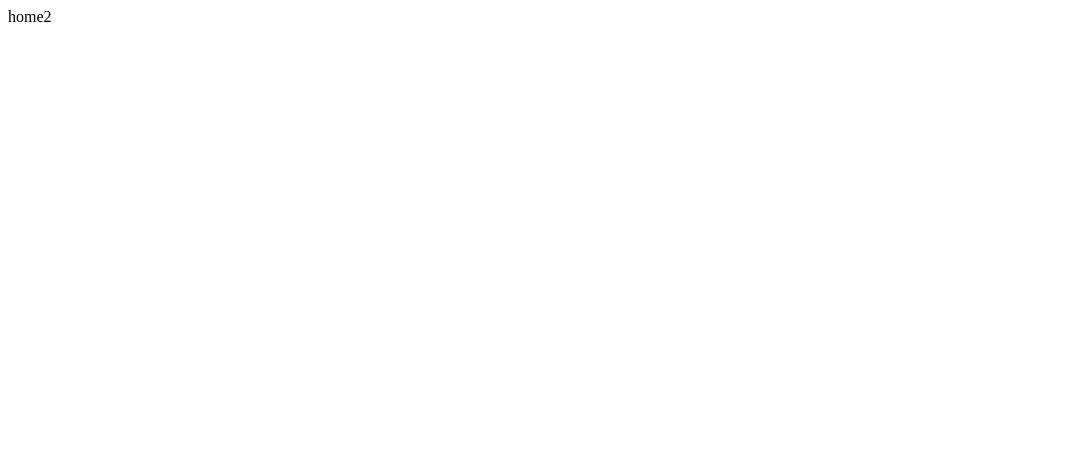
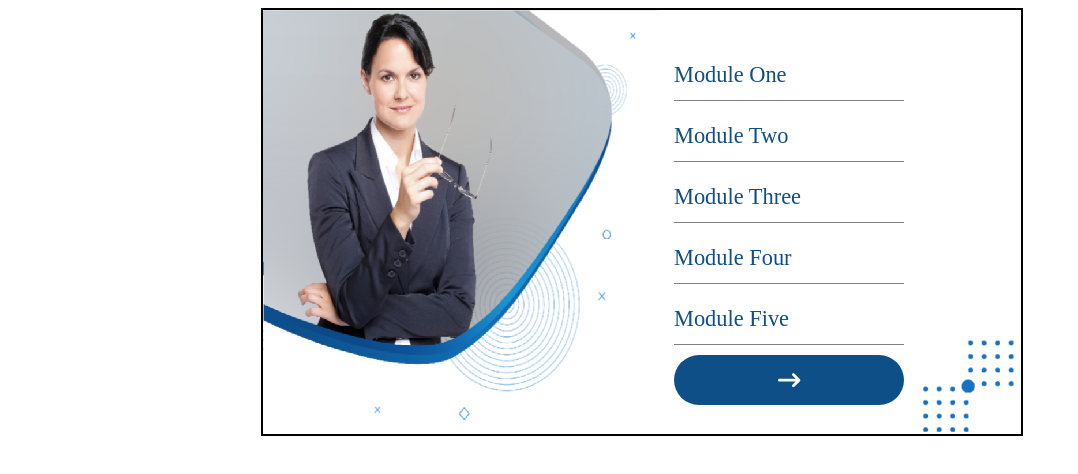
Before and after one commit to anand6840/VE3_Assignment, a React (Create React App) app in the folder ve3-assignment/: page /options in a window 1280 px wide. Shown: the top 474 px of the page, without its empty margins (0-1078 px from the left). Built offline with nearby package versions, Linux system fonts and the light colour scheme.

Commit message:
Options Page Done

```diff
--- a/ve3-assignment/package.json
+++ b/ve3-assignment/package.json
@@ -3,6 +3,9 @@
   "version": "0.1.0",
   "private": true,
   "dependencies": {
+    "@fortawesome/fontawesome-svg-core": "^6.4.0",
+    "@fortawesome/free-solid-svg-icons": "^6.4.0",
+    "@fortawesome/react-fontawesome": "^0.2.0",
     "@testing-library/jest-dom": "^5.16.5",
     "@testing-library/react": "^13.4.0",
     "@testing-library/user-event": "^13.5.0",
--- a/ve3-assignment/src/Home/Home1.jsx
+++ b/ve3-assignment/src/Home/Home1.jsx
@@ -1,14 +1,27 @@
 import React from 'react'
 import BgImg from './background-image-2.png';
-import women from './img-1.png';
 import './home.css'
+import { Link } from 'react-router-dom';
+import { FontAwesomeIcon } from '@fortawesome/react-fontawesome';
+import { faArrowRightLong } from '@fortawesome/free-solid-svg-icons';
 
 
 export const Home1 = () => {
   return (
     <div className='home1-main'>
-      <img src={BgImg} alt="BgImg" />;
-      <img className='women' src={women} alt="women" />;
+      <img className='BgImg' src={BgImg} alt="BgImg" />
+      <div className='home-data'>
+      <h1>Fusce sem magna pharetra cursus</h1>
+				<p>
+					Lorem ipsum dolor sit, amet consectetur adipisicing elit. Quia reprehenderit ullam, eveniet laborum aliquam aspernatur eius reiciendis a magni pariatur dolore eaque ducimus temporibus dolorem, quam eos assumenda, natus inventore sed labore odio quae quod repellat ipsam. Quidem.
+				</p>
+        <Link className="home-enter-link" to={'/options'}>
+					<div>
+						Enter
+						<FontAwesomeIcon icon={faArrowRightLong} />
+					</div>
+				</Link>
+      </div>
     </div>
   )
 }
--- a/ve3-assignment/src/Home/Home2.jsx
+++ b/ve3-assignment/src/Home/Home2.jsx
@@ -1,7 +1,53 @@
 import React from 'react'
+import BgImg from './background-image-2.png';
+import './home.css'
+import { Link } from 'react-router-dom';
+import { FontAwesomeIcon } from '@fortawesome/react-fontawesome';
+import { faArrowRightLong } from '@fortawesome/free-solid-svg-icons';
 
 export const Home2 = () => {
   return (
-    <div>home2</div>
+    <div className='home1-main'>
+      <img className='BgImg' src={BgImg} alt="BgImg" />
+      <div className='home-data'>
+      <Link style={{textDecoration: 'none'}} className="Module-enter-link" to={'/module1'}>
+					<div>
+						Module One
+
+					</div>
+				</Link>
+        <Link style={{textDecoration: 'none'}} className="Module-enter-link" to={'/module2'}>
+					<div>
+          Module Two
+
+					</div>
+				</Link>
+        <Link style={{textDecoration: 'none'}} className="Module-enter-link" to={'/module3'}>
+					<div>
+          Module Three
+
+					</div>
+				</Link>
+        <Link style={{textDecoration: 'none'}} className="Module-enter-link" to={'/module4'}>
+					<div>
+          Module Four
+
+					</div>
+				</Link>
+        <Link style={{textDecoration: 'none'}} className="Module-enter-link" to={'/module5'}>
+					<div>
+          Module Five
+
+					</div>
+				</Link>
+
+        <Link style={{textDecoration: 'none'}} className="home-enter-link" to={'/options'}>
+					<div>
+
+						<FontAwesomeIcon icon={faArrowRightLong} />
+					</div>
+				</Link>
+      </div>
+    </div>
   )
 }
--- a/ve3-assignment/src/Home/home.css
+++ b/ve3-assignment/src/Home/home.css
@@ -1,9 +1,65 @@
-.women{
-    height: 37%;
-    width: 37%;
-    margin-top: -90%;
+
+.BgImg{
+    height: 50%;
+    width: 100%;
+    border: 2px solid black;
 
 }
 .home1-main{
-    border: 1px solid red;
+    /* border: 1px solid red; */
+    width: 60%;
+    justify-content: center;
+    margin: auto;
+    align-items: center;
 }
+.home-data {
+	width: 20%;
+	position: absolute;
+	right: 350px;
+	top: 50px;
+	z-index: 1;
+	color: #0d4f86;
+	line-height: 2em;
+}
+.home-data p {
+	color: #0d4f86;
+}
+.home-enter-link > div,
+.p2-enter {
+    text-decoration: none;
+	width: 90%;
+	height: 50px;
+	background-color: #0d4f86;
+	border-radius: 30px;
+	border: none;
+	color: white;
+	font-size: 1.4em;
+	display: flex;
+	flex-direction: row;
+	justify-content: space-around;
+	flex-wrap: nowrap;
+	align-items: center;
+	font-weight: 100;
+	cursor: pointer;
+}
+.Module-enter-link > div,
+.p2-enter {
+	width: 90%;
+	height: 50px;
+	/* background-color: #0d4f86; */
+	/* border-radius: 30px; */
+    border-bottom: 1px solid gray;
+	/* border: none; */
+	color: #0d4f86;
+	font-size: 1.4em;
+	display: flex;
+	flex-direction: row;
+	justify-content: left;
+	flex-wrap: nowrap;
+	align-items: center;
+	font-weight: 100;
+	cursor: pointer;
+    margin-bottom: 10px;
+    text-decoration: none;
+
+}
```
Also changed, not shown: ve3-assignment/src/Home/background-image-2.png, 1 other file (tests, documents, lock files or other folders).
